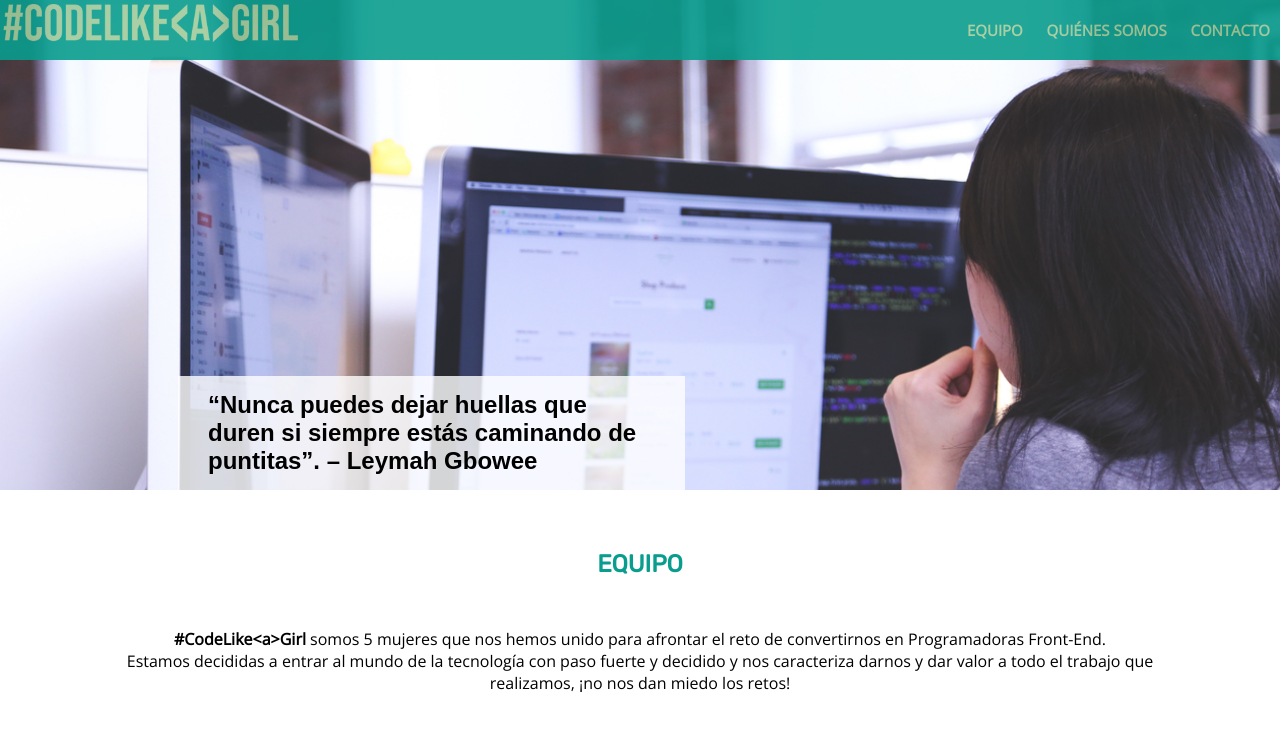
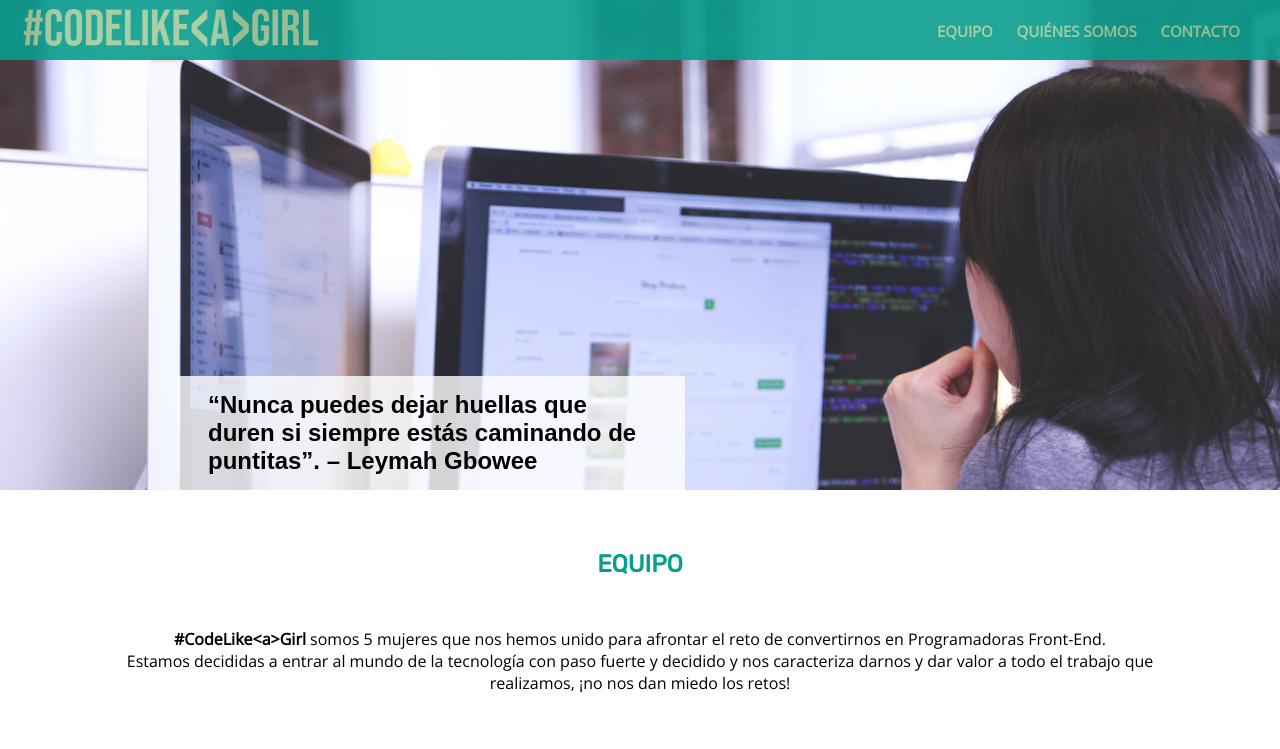
Before and after one commit to Adalab/CodeLike-a-Girl, a website: page public/index.html in a window 1280 px wide. Shown: the top 749 px of the page. Drawn offline with nearby package versions, Linux system fonts and the light colour scheme; files that its build step writes are made by us from their sources.

Commit message:
fix header margins

```diff
--- a/_src/assets/scss/common/_header.scss
+++ b/_src/assets/scss/common/_header.scss
@@ -8,15 +8,16 @@
   background-color: #099d8d;
   z-index: 999;
   opacity: 0.9;
+  padding: 5px 0 0 20px;
 
   @media all and (max-width: 768px) {
     justify-content: center;
-    align-items: center;
   }
 
   &__nav {
     position: relative;
-    top: 19px;
+    top: 15px;
+    margin-right: 30px;
 
     @media all and (max-width: 768px) {
       display: flex;
```
